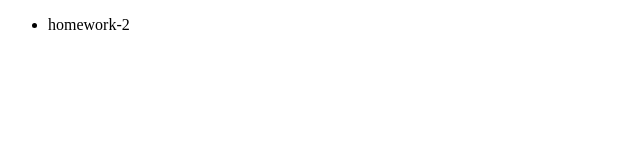
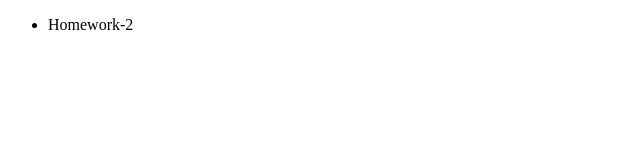
Before and after one commit to anatolyeviich/test, a plain HTML site: page index.html in a window 1280 px wide. Shown: the full height of the page, 0-640 px from the left. Drawn offline with Linux system fonts and the light colour scheme.

Commit message:
fix errors

```diff
--- a/index.html
+++ b/index.html
@@ -10,7 +10,7 @@
   <div>
     <ul>
       <li>
-        <span>homework-2</span>
+        <span>Homework-2</span>
       </li>
     </ul>
   </div>
```
